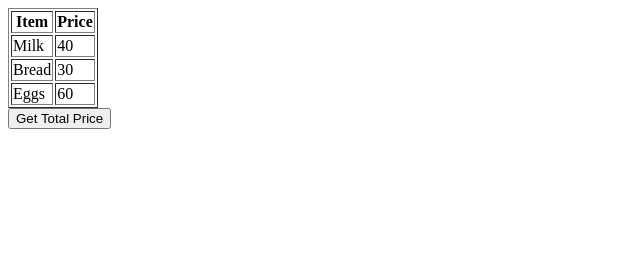
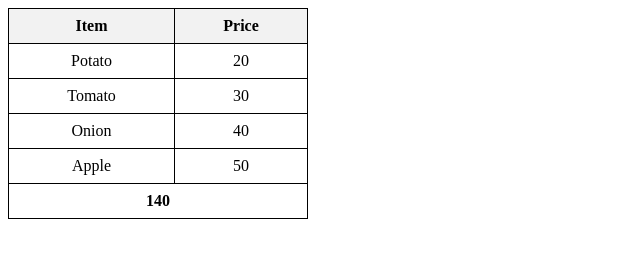
Before and after one commit to acciojob/grofers-checkout-sajid-developer2, a website: page main.html in a window 1280 px wide. Shown: the whole page, without its empty margins (0-640 px from the left). Drawn offline with Linux system fonts and the light colour scheme.

Commit message:
created a submission

```diff
--- a/main.html
+++ b/main.html
@@ -1,32 +1,81 @@
 <!DOCTYPE html>
-<html lang="en">
+<html>
 <head>
-    <meta charset="UTF-8">
-    <meta name="viewport" content="width=device-width, initial-scale=1.0">
     <title>Grofers Checkout</title>
+    <style>
+        table {
+            border-collapse: collapse;
+            width: 300px;
+        }
+
+        table, th, td {
+            border: 1px solid black;
+            padding: 8px;
+            text-align: center;
+        }
+
+        th {
+            background-color: #f2f2f2;
+        }
+
+        #ans {
+            font-weight: bold;
+        }
+    </style>
 </head>
 <body>
 
-<table border="1">
+    <table id="groceryTable">
         <tr>
-        <th class="item">Item</th>
+            <th>Item</th>
             <th>Price</th>
         </tr>
+
         <tr>
-        <td class="item">Milk</td>
+            <td class="item">Potato</td>
+            <td class="prices">20</td>
+        </tr>
+
+        <tr>
+            <td class="item">Tomato</td>
+            <td class="prices">30</td>
+        </tr>
+
+        <tr>
+            <td class="item">Onion</td>
             <td class="prices">40</td>
         </tr>
+
         <tr>
-        <td class="item">Bread</td>
-        <td class="prices">30</td>
-    </tr>
-    <tr>
-        <td class="item">Eggs</td>
-        <td class="prices">60</td>
+            <td class="item">Apple</td>
+            <td class="prices">50</td>
         </tr>
     </table>
 
-<script src="script.js"></script>
+    <script>
+        // Select all price cells
+        let priceElements = document.querySelectorAll(".prices");
+
+        let total = 0;
+
+        // Calculate total
+        priceElements.forEach(function(price) {
+            total += Number(price.textContent);
+        });
+
+        // Create a new row
+        let row = document.createElement("tr");
+
+        // Create a single cell
+        let cell = document.createElement("td");
+        cell.colSpan = 2;
+        cell.id = "ans";
+        cell.textContent = total;
+
+        // Append cell to row and row to table
+        row.appendChild(cell);
+        document.getElementById("groceryTable").appendChild(row);
+    </script>
 
 </body>
 </html>
--- a/script.js
+++ /dev/null
@@ -1,34 +0,0 @@
-const getSumBtn = document.createElement("button");
-getSumBtn.textContent = "Get Total Price";
-document.body.appendChild(getSumBtn);
-
-const getSum = () => {
-	// Add your code here
-
-    // Remove previous total row if it exists
-    const oldRow = document.getElementById("total-row");
-    if (oldRow) {
-        oldRow.remove();
-    }
-
-    const prices = document.querySelectorAll(".prices");
-
-    let total = 0;
-
-    prices.forEach(function(price) {
-        total += Number(price.textContent);
-    });
-
-    const row = document.createElement("tr");
-    row.id = "total-row";
-
-    const cell = document.createElement("td");
-    cell.colSpan = 2;
-    cell.textContent = "Total Price: " + total;
-
-    row.appendChild(cell);
-
-    document.querySelector("table").appendChild(row);
-};
-
-getSumBtn.addEventListener("click", getSum);
```
Lines whose indentation alone changed are shown as unchanged.
